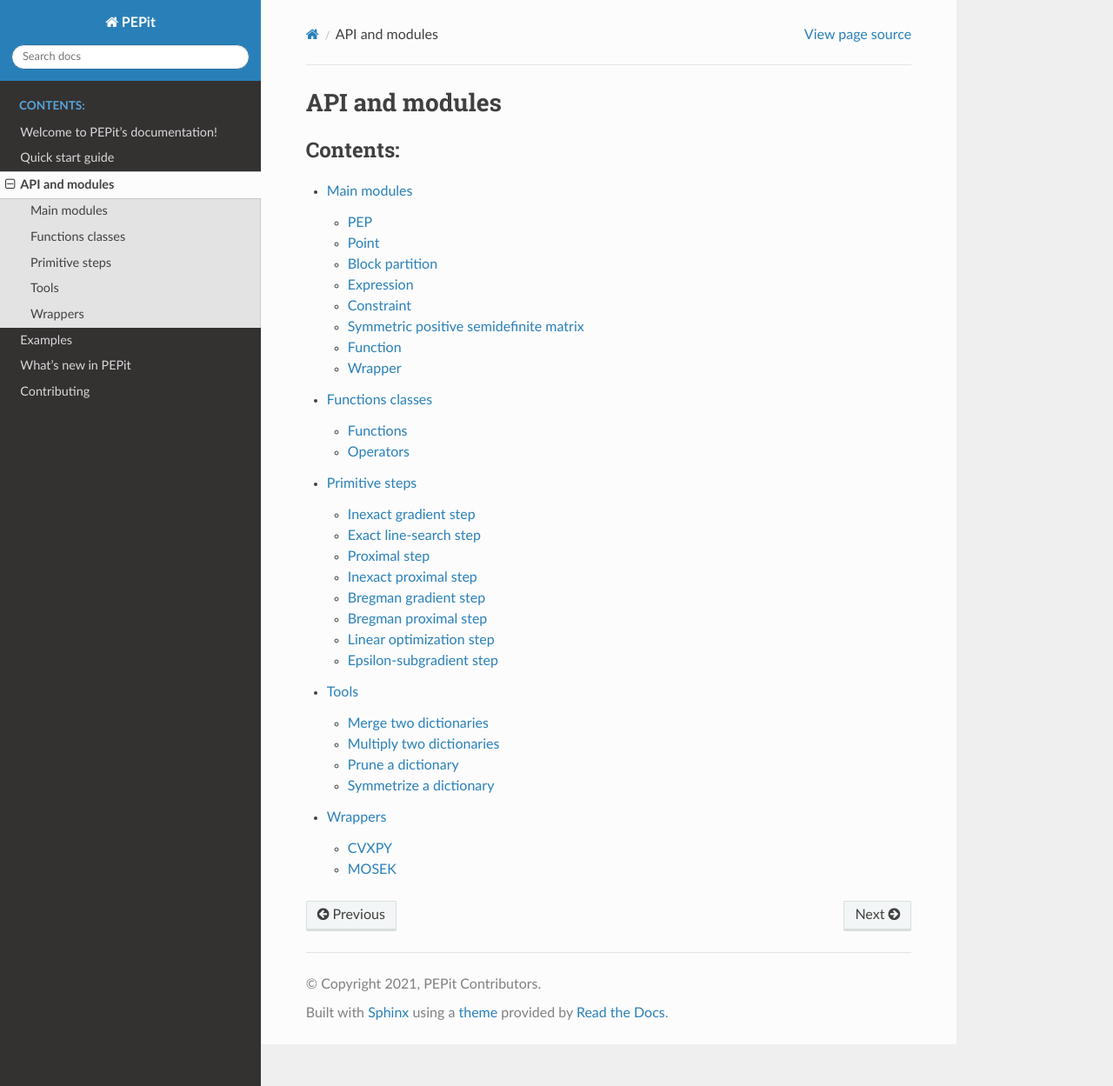
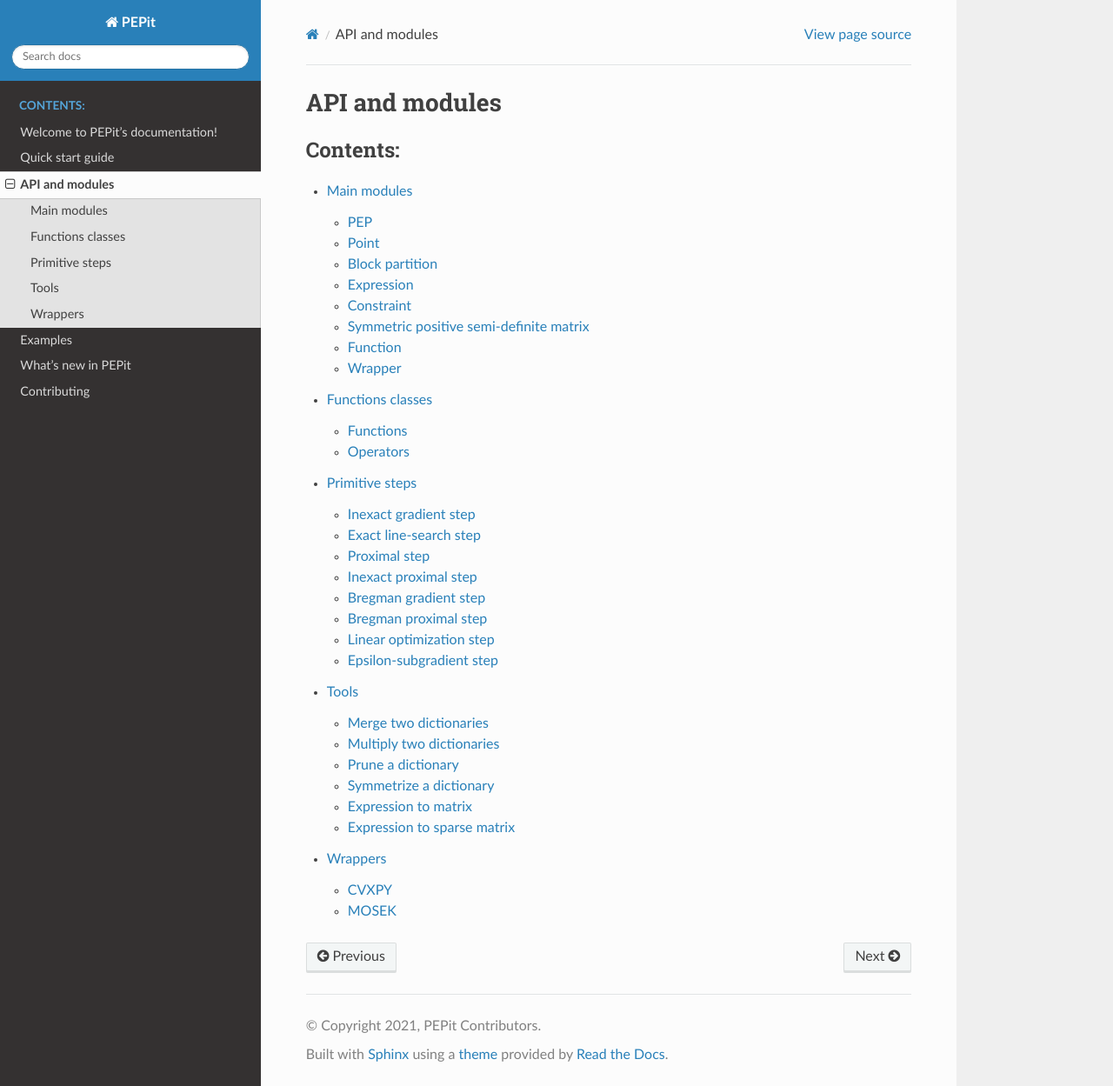
Before and after one commit to PerformanceEstimation/PEPit, a Sphinx documentation site: the page built from docs/source/api.rst, in a window 1280 px wide and 1249 px high. Shown: the whole window at 87% size. Built offline with Sphinx 7.4.7 and the Read the Docs theme 2.0.0, drawn with Linux system fonts in a browser that asks for light colours.

Commit message:
Tiny changes to the doc

```diff
--- a/docs/source/api/main_modules.rst
+++ b/docs/source/api/main_modules.rst
@@ -41,8 +41,8 @@ Constraint
    :show-inheritance:
 
 
-Symmetric positive semidefinite matrix
---------------------------------------
+Symmetric positive semi-definite matrix
+---------------------------------------
 .. autoclass:: PEPit.PSDMatrix
    :members:
    :show-inheritance:
--- a/docs/source/api/tools.rst
+++ b/docs/source/api/tools.rst
@@ -24,3 +24,13 @@ Prune a dictionary
 Symmetrize a dictionary
 -----------------------
 .. autofunction:: PEPit.tools.symmetrize_dict
+
+
+Expression to matrix
+--------------------
+.. autofunction:: PEPit.tools.expression_to_matrix
+
+
+Expression to sparse matrix
+---------------------------
+.. autofunction:: PEPit.tools.expression_to_sparse_matrix
--- a/docs/source/examples/j.rst
+++ b/docs/source/examples/j.rst
@@ -4,7 +4,6 @@ Low dimensional worst-cases scenarios
 .. contents::
    :depth: 1
    :local:
-
 
 
 Inexact gradient
```
